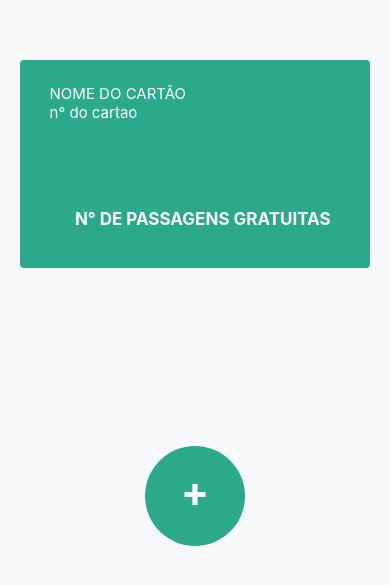
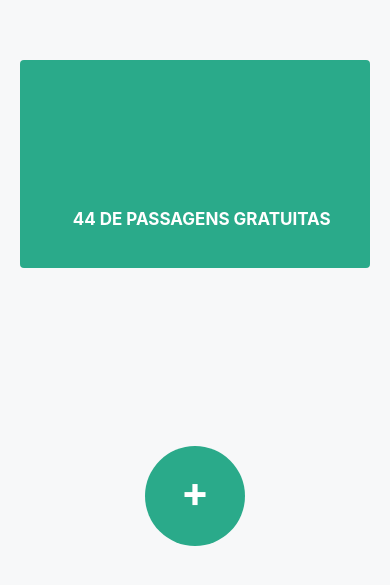
Before and after one commit to gustavovni08/VamuEstudantes, a React Native app: screen /MeusCartoes in a window 390 px wide. Shown: the part 119-704 px from the top of the page. Built offline with nearby package versions, Linux system fonts and the light colour scheme.

Commit message:
redux devidamente implementado

```diff
--- a/App.js
+++ b/App.js
@@ -41,7 +41,7 @@ export default function App() {
 
     <Provider store={store}>
     <NavigationContainer>
-      <Stack.Navigator initialRouteName="Home"
+      <Stack.Navigator initialRouteName="AdcionarCartao"
               screenOptions={{
                 headerStyle: {
                   backgroundColor: '#2AAA8A',
--- a/reducers/actions.js
+++ b/reducers/actions.js
@@ -1,4 +1,4 @@
 import { createAction } from '@reduxjs/toolkit';
 
-export const adcionarNomeCartao = createAction('cartao/adcionarNomeCartao');
-export const adcionarNumeroCartao = createAction('cartao/adcionarNumeroCartao');
+export const adcionarNomeCartao = createAction('./cartaoSlice/adcionarNomeCartao');
+export const adcionarNumeroCartao = createAction('./cartaoSlice/adcionarNumeroCartao');
--- a/reducers/cartaoSlice.js
+++ b/reducers/cartaoSlice.js
@@ -1,12 +1,16 @@
-import { createSlice, createAction } from "@reduxjs/toolkit";
+import { createSlice } from "@reduxjs/toolkit";
 
 const cartaoSlice = createSlice({
     name:'cartao',
-    initialState: { nome: "", numero:""},
+    initialState: { nome: "", numero:"", quantidade: 44 },
 
     reducers: {
-        adcionarNomeCartao: (state, cartao) => state.nome = cartao.nome,
-        adcionarNumeroCartao: (state, cartao) => state.nome = cartao.nome,
+        adcionarNomeCartao: (state, action) => {
+            return {...state, nome: action.payload}
+        },
+        adcionarNumeroCartao: (state, action) => {
+            return {...state, numero: action.payload}
+        }
     }
 })
 
--- a/src/components/AdicionarCartao.js
+++ b/src/components/AdicionarCartao.js
@@ -3,9 +3,14 @@ import { TextInputMask } from 'react-native-masked-text';
 import { useNavigation } from "@react-navigation/native";
 import { useState } from "react";
 
+import { adcionarNomeCartao, adcionarNumeroCartao } from "../../reducers/cartaoSlice";
+
+
+import { useDispatch, useSelector } from "react-redux";
 
 export default function AdicionarCartao (){
 
+    const dispatch = useDispatch();
     const navigator = useNavigation()
     const [nomeCartao, setNomeCartao] = useState('')
     const [numeroCartao, setNumeroCartao] = useState('')
@@ -15,11 +20,25 @@ export default function AdicionarCartao (){
 
         if(numeroCartao && nomeCartao){
 
-            if(numeroCartao.lenght !== 15){
+            if(numeroCartao.length!== 16){
                 window.alert('insira um numero de cartão válido')
                 console.log('insira um numero de cartão válido')
+                console.log(numeroCartao, numeroCartao.length)
             } else {
-                console.log(nomeCartao, numeroCartao)
+
+                const cartaoCadastrado = {
+
+                    nome: nomeCartao,
+                    numero: numeroCartao,
+
+                }
+
+                window.alert(`seu cartão foi registrado com sucesso!`)
+                dispatch(adcionarNomeCartao(cartaoCadastrado.nome))
+                dispatch(adcionarNumeroCartao(cartaoCadastrado.numero))
+
+
+                // console.log(nome, numero)
                 navigator.navigate('MeusCartoes')
             }
 
@@ -61,7 +80,7 @@ export default function AdicionarCartao (){
         style={styles.textInput}
         type={"custom"}
         options={{
-            mask: '99.99.9999999999-9'
+            mask: '99.99.99999999-9'
         }}/>
 
     </View>
--- a/src/components/Cartao.js
+++ b/src/components/Cartao.js
@@ -1,15 +1,22 @@
 import { View, Text, StyleSheet } from "react-native";
+import { useSelector } from "react-redux";
+
 
 export default function Cartao(){
+
+   const nomeCartao = useSelector(state => state.cartao.nome)
+   const numeroCartao = useSelector(state => state.cartao.numero)
+   const quantidade = useSelector(state => state.cartao.quantidade)
+
     return(
         <View style={styles.mainContainer}>
             <View style={styles.header}>
-                <Text style={styles.headerFont}> NOME DO CARTÃO </Text>
-                <Text style={styles.headerFont}> n° do cartao</Text>
+                <Text style={styles.headerFont}> {nomeCartao} </Text>
+                <Text style={styles.headerFont}> {numeroCartao} </Text>
             </View>
 
             <View style={styles.footer}>
-                <Text style={styles.footerFont}> N° DE PASSAGENS GRATUITAS </Text>
+                <Text style={styles.footerFont}> {quantidade} DE PASSAGENS GRATUITAS </Text>
             </View>
 
 
```
